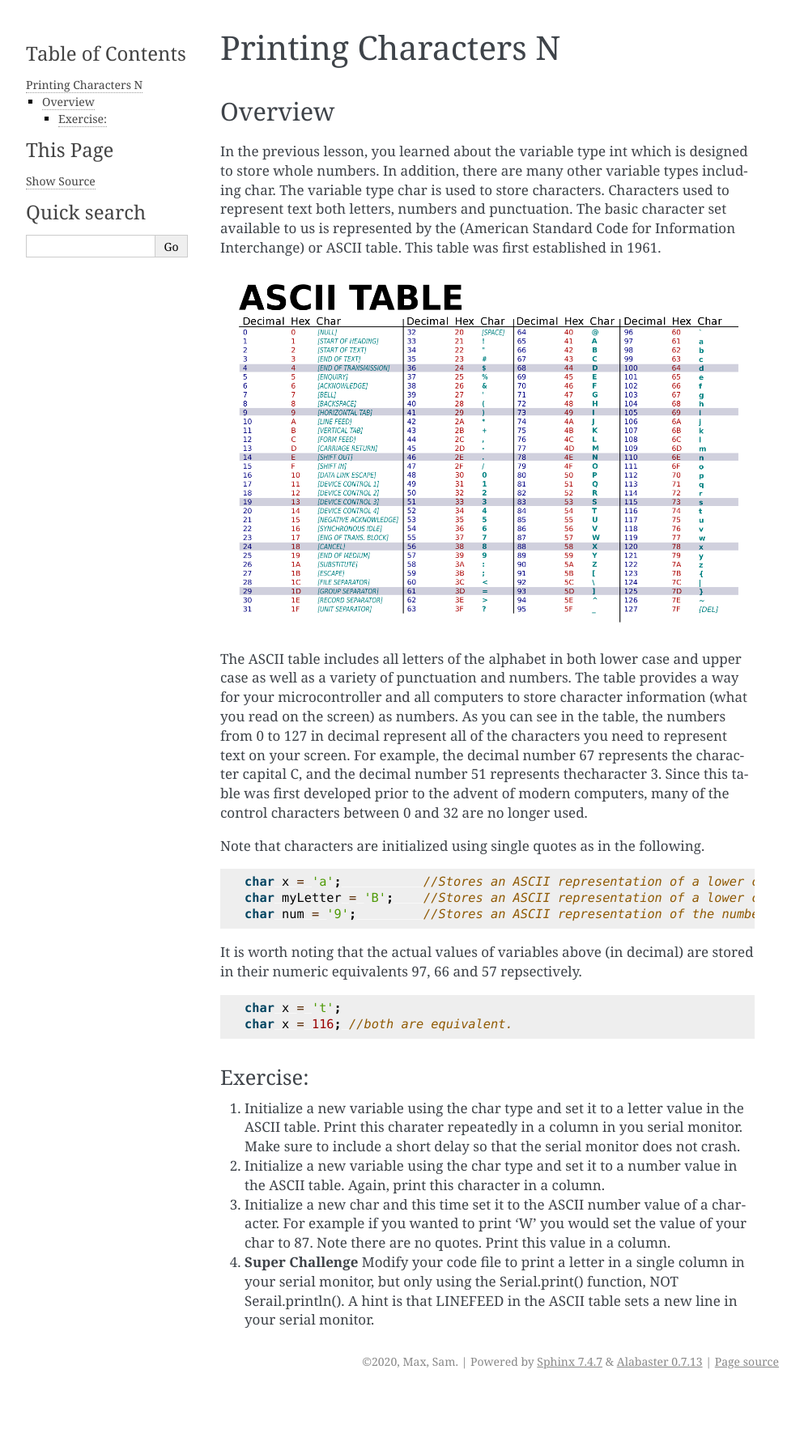
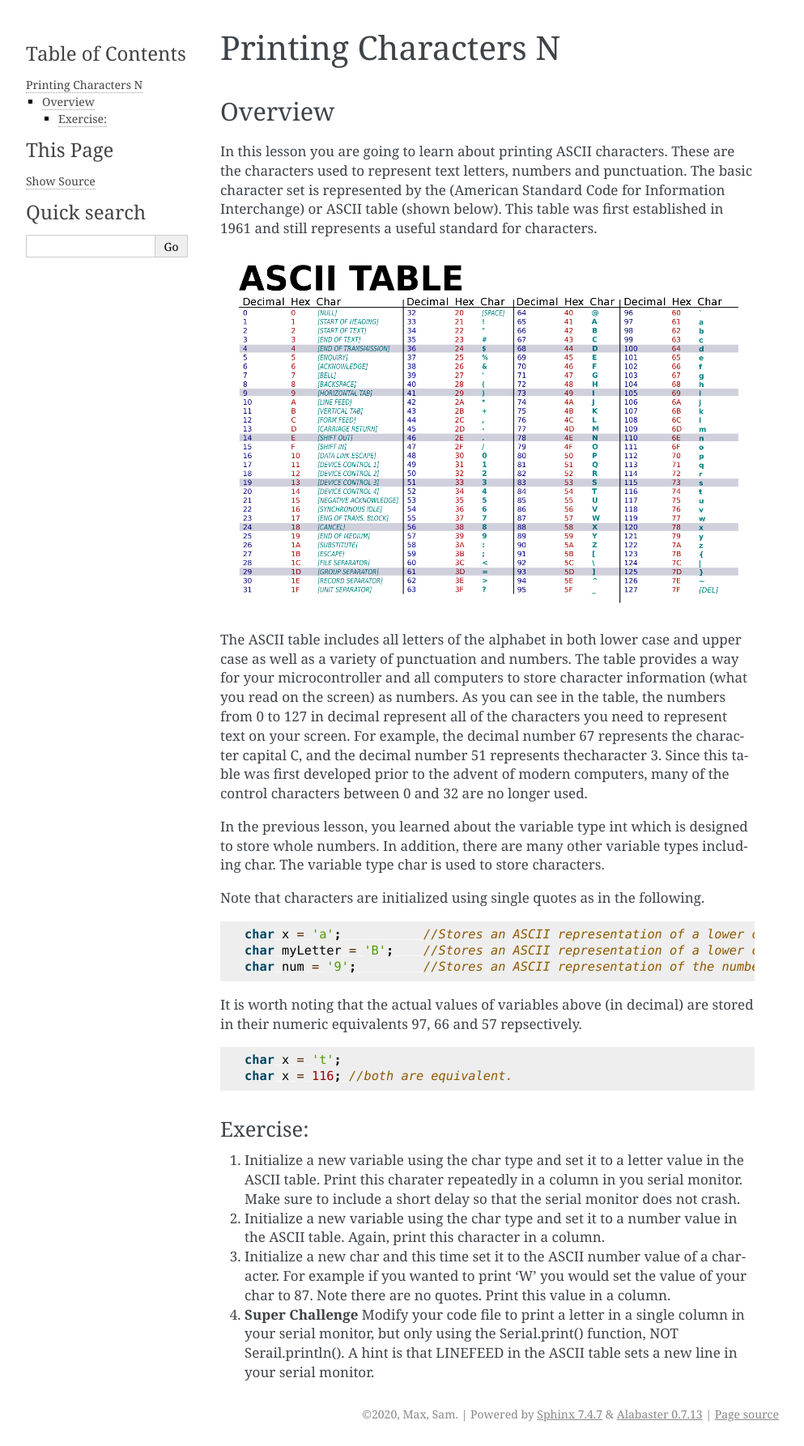
Before and after one commit to maxtkc/mvths-wiki, a Sphinx documentation site: the page built from docs/015a-printing-characters.rst, in a window 1280 px wide. Shown: the whole page at 81% size, without its empty margins (148-1141 px from the left). Built offline with Sphinx 7.4.7, drawn with Linux system fonts in a browser that asks for light colours; pages that are not in the unit, such as notebooks, are missing from menus; before the commit the page ends 1721 px from its top, so only the background shows below that.

Commit message:
Update 015a-printing-characters.rst

```diff
--- a/docs/015a-printing-characters.rst
+++ b/docs/015a-printing-characters.rst
@@ -4,16 +4,14 @@ Printing Characters N
 Overview
 --------
 
-In the previous lesson, you learned about the variable type int which is designed to store whole numbers. In addition, there are many other variable types including char. The variable type char is used to store characters. Characters used to represent text both letters, numbers and punctuation. The basic character set available to us is represented by the (American Standard Code for Information Interchange) or ASCII table. This table was first established in 1961.
+In this lesson you are going to learn about printing ASCII characters. These are the characters used to represent text letters, numbers and punctuation. The basic character set is represented by the (American Standard Code for Information Interchange) or ASCII table (shown below). This table was first established in 1961 and still represents a useful standard for characters.
 
-.. figure:: images/ASCII-Table.png
+.. figure:: images/ascii_table.png
    :alt:
 
-The ASCII table includes all letters of the alphabet in both lower case and upper case as well as a variety of punctuation and numbers. The table provides a way for your
-microcontroller and all computers to store character information (what you read on the screen) as numbers. As you can see in the table,
-the numbers from 0 to 127 in decimal represent all of the characters you need to represent text on your screen. For example, the decimal
-number 67 represents the character capital C, and the decimal number 51 represents thecharacter 3. Since this table was first developed prior
-to the advent of modern computers, many of the control characters between 0 and 32 are no longer used.
+The ASCII table includes all letters of the alphabet in both lower case and upper case as well as a variety of punctuation and numbers. The table provides a way for your microcontroller and all computers to store character information (what you read on the screen) as numbers. As you can see in the table, the numbers from 0 to 127 in decimal represent all of the characters you need to represent text on your screen. For example, the decimal number 67 represents the character capital C, and the decimal number 51 represents thecharacter 3. Since this table was first developed prior to the advent of modern computers, many of the control characters between 0 and 32 are no longer used.
+
+In the previous lesson, you learned about the variable type int which is designed to store whole numbers. In addition, there are many other variable types including char. The variable type char is used to store characters.
 
 Note that characters are initialized using single quotes as in the following.
 
```
